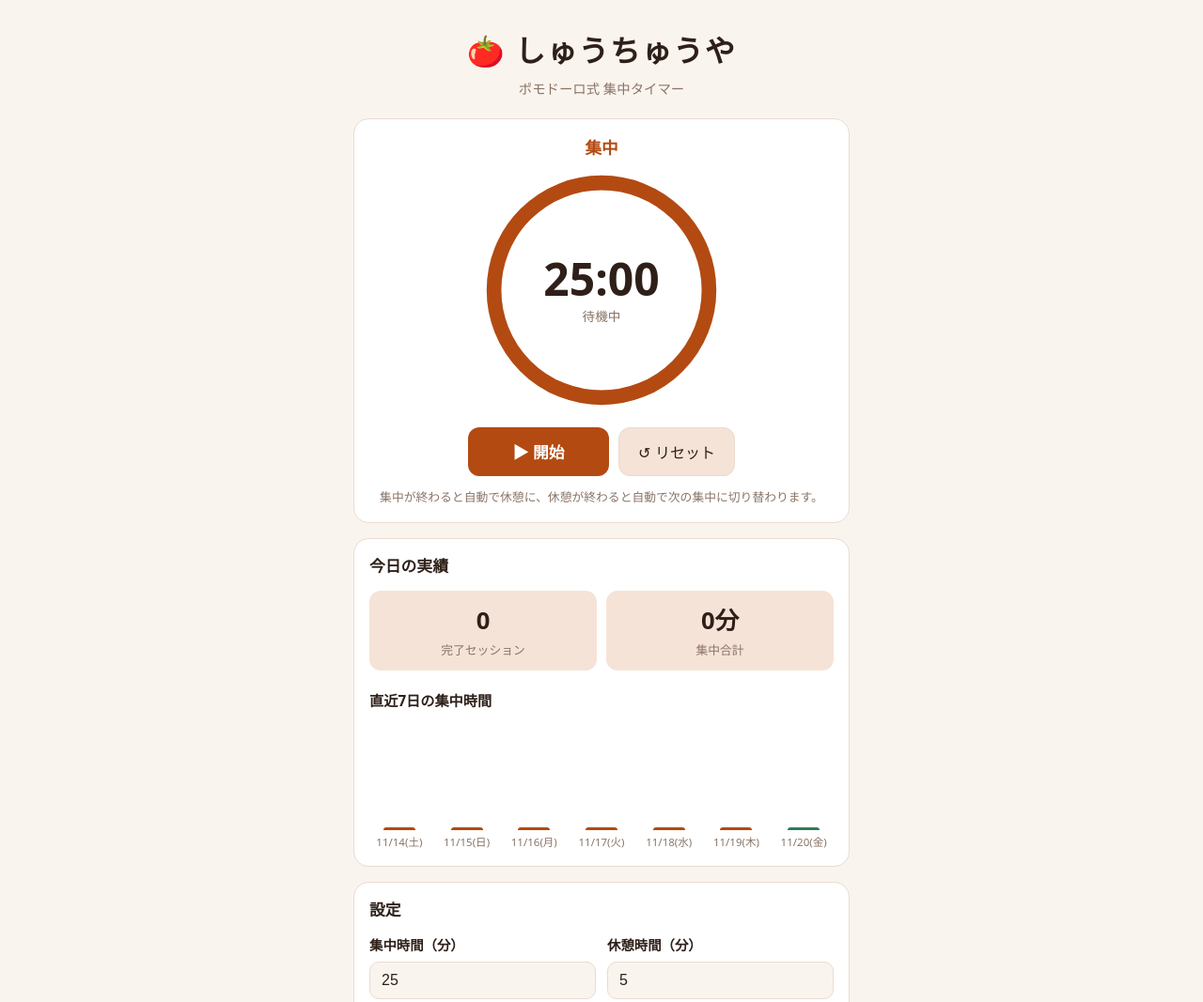
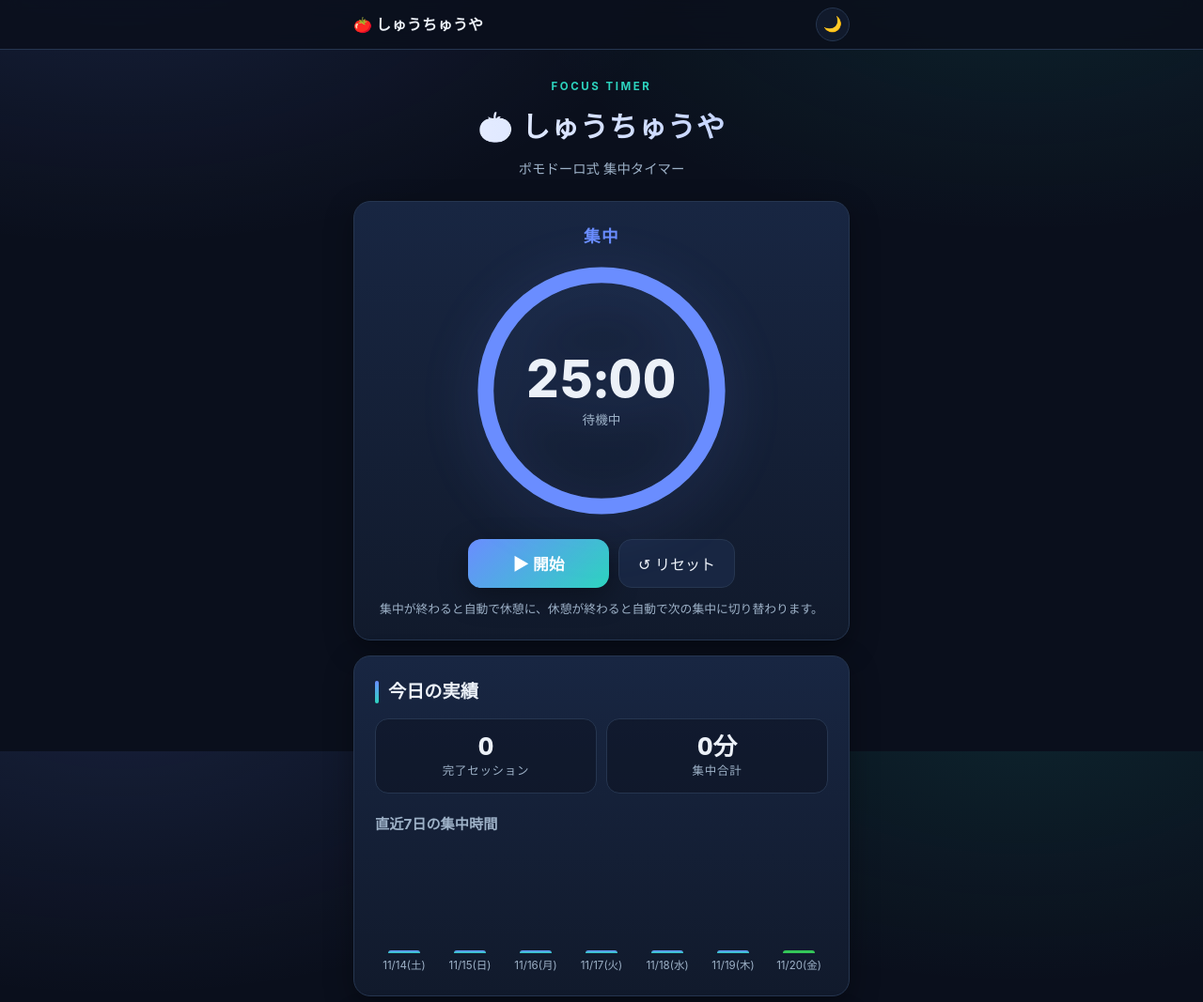
Before and after one commit to mabu-works/shuchuya, a plain HTML site: page index.html in a window 1280 px wide. Shown: the top 1067 px of the page at 94% size. Drawn offline with Linux system fonts and the light colour scheme.

Commit message:
再設計: ダーク/ライトテーマ切替と統一パレットを反映

```diff
--- a/app.js
+++ b/app.js
@@ -308,3 +308,28 @@ workInput.value = String(settings.work);
 breakInput.value = String(settings.break);
 updateUI();
 renderStats();
+
+/* ---------- テーマ切り替え ---------- */
+
+(function initTheme() {
+  var root = document.documentElement;
+  if (!root || !root.getAttribute || !root.setAttribute) return;
+  function apply(theme) {
+    root.setAttribute("data-theme", theme);
+    var btn = document.getElementById("themeToggle");
+    if (btn) btn.textContent = theme === "light" ? "☀️" : "🌙";
+  }
+  var current = root.getAttribute("data-theme");
+  if (current !== "light" && current !== "dark") {
+    try { current = localStorage.getItem("shuchuya-theme"); } catch (e) { current = null; }
+  }
+  apply(current === "light" ? "light" : "dark");
+  var btn = document.getElementById("themeToggle");
+  if (btn && btn.addEventListener) {
+    btn.addEventListener("click", function () {
+      var next = root.getAttribute("data-theme") === "light" ? "dark" : "light";
+      apply(next);
+      try { localStorage.setItem("shuchuya-theme", next); } catch (e) { /* 保存できなくても切り替え自体は有効 */ }
+    });
+  }
+})();
--- a/index.html
+++ b/index.html
@@ -3,16 +3,34 @@
 <head>
 <meta charset="UTF-8">
 <meta name="viewport" content="width=device-width, initial-scale=1.0, viewport-fit=cover">
-<meta name="theme-color" content="#b34a12">
+<meta name="theme-color" content="#0a0f1c">
 <meta name="description" content="ポモドーロ式の集中タイマー。集中と休憩を自動で切り替え、今日の実績と直近7日の統計を表示します。">
 <title>しゅうちゅうや｜集中タイマー</title>
 <link rel="manifest" href="manifest.webmanifest">
 <link rel="icon" href="icons/icon-192.png">
 <link rel="apple-touch-icon" href="icons/icon-192.png">
+<script>
+try {
+  var savedTheme = localStorage.getItem("shuchuya-theme");
+  if (savedTheme === "light" || savedTheme === "dark") {
+    document.documentElement.setAttribute("data-theme", savedTheme);
+  }
+} catch (e) { /* テーマ保存が使えない環境ではダークを既定にする */ }
+</script>
 <link rel="stylesheet" href="style.css">
 </head>
 <body>
-<header>
+<nav class="topbar">
+  <div class="wrap topbar-in">
+    <a class="brand" href="#top">🍅 しゅうちゅうや</a>
+    <span class="topbar-links">
+      <button type="button" class="theme-toggle" id="themeToggle" aria-label="テーマ切り替え">🌙</button>
+    </span>
+  </div>
+</nav>
+
+<header class="site-header" id="top">
+  <p class="eyebrow">FOCUS TIMER</p>
   <h1>🍅 しゅうちゅうや</h1>
   <p class="subtitle">ポモドーロ式 集中タイマー</p>
 </header>
@@ -69,7 +87,7 @@
   </section>
 </main>
 
-<footer>
+<footer class="site-footer">
   <p>しゅうちゅうや ― ポモドーロ・テクニックで集中をサポート</p>
 </footer>
 
--- a/style.css
+++ b/style.css
@@ -1,60 +1,132 @@
 :root {
-  --bg: #faf4ef;
-  --surface: #ffffff;
-  --text: #2e2019;
-  --muted: #8a7466;
-  --accent: #b34a12;
+  --bg: #0a0f1c;
+  --panel: #111a2c;
+  --panel-2: #182642;
+  --border: #263650;
+  --text: #ecf1f8;
+  --muted: #9db1c7;
+  --accent: #6a8dff;
+  --accent-2: #2dd4bf;
+  --ok: #34c759;
+  --warn: #ffb84d;
+  --down: #ff6b6b;
+  --shadow: 0 10px 30px rgba(0, 0, 0, 0.35);
+  --tile-bg: rgba(10, 15, 28, 0.45);
+  --bar-bg: rgba(10, 15, 28, 0.82);
+  /* 互換エイリアス（従来の変数名） */
+  --surface: var(--panel);
   --accent-contrast: #ffffff;
-  --accent-soft: #f6e3d7;
-  --break-color: #2e7d5b;
-  --border: #eadbd0;
-  --track: #efdfd2;
+  --accent-soft: var(--panel-2);
+  --break-color: var(--accent-2);
+  --track: #263650;
+  color-scheme: dark;
 }
-
-@media (prefers-color-scheme: dark) {
-  :root {
-    --bg: #171110;
-    --surface: #231a17;
-    --text: #f3e9e2;
-    --muted: #b39c8e;
-    --accent: #e07a3f;
-    --accent-contrast: #2a1503;
-    --accent-soft: #3a271c;
-    --break-color: #4cb08a;
-    --border: #3d2c24;
-    --track: #402e25;
-  }
+:root[data-theme="light"] {
+  --bg: #f3f5fa;
+  --panel: #ffffff;
+  --panel-2: #edf1f8;
+  --border: #d5dfec;
+  --text: #17263e;
+  --muted: #5b6f88;
+  --shadow: 0 8px 24px rgba(30, 50, 90, 0.10);
+  --tile-bg: rgba(255, 255, 255, 0.65);
+  --bar-bg: rgba(243, 245, 250, 0.88);
+  --track: #d5dfec;
+  color-scheme: light;
 }
 
 * { box-sizing: border-box; }
-
+html, body { margin: 0; padding: 0; }
+html { scroll-behavior: smooth; }
 body {
-  margin: 0;
-  font-family: "Hiragino Kaku Gothic ProN", "Hiragino Sans", "Noto Sans JP",
-    "Yu Gothic UI", "Yu Gothic", Meiryo, system-ui, sans-serif;
-  background: var(--bg);
+  background:
+    radial-gradient(900px 480px at 85% -5%, rgba(45, 212, 191, 0.10) 0%, transparent 60%),
+    radial-gradient(1100px 620px at 10% -10%, rgba(106, 141, 255, 0.14) 0%, transparent 55%),
+    var(--bg);
+  background-attachment: fixed;
   color: var(--text);
-  line-height: 1.6;
+  font-family: -apple-system, BlinkMacSystemFont, "Hiragino Kaku Gothic ProN",
+    "Hiragino Sans", "Noto Sans JP", "Yu Gothic", sans-serif;
+  line-height: 1.65;
+  -webkit-font-smoothing: antialiased;
   -webkit-text-size-adjust: 100%;
 }
+.wrap { max-width: 560px; margin: 0 auto; padding: 0 16px; }
 
-header {
-  text-align: center;
-  padding: 28px 16px 8px;
+/* ---------- トップバー ---------- */
+.topbar {
+  position: sticky;
+  top: 0;
+  z-index: 50;
+  background: var(--bar-bg);
+  -webkit-backdrop-filter: blur(10px);
+  backdrop-filter: blur(10px);
+  border-bottom: 1px solid var(--border);
+}
+.topbar-in {
+  display: flex;
+  align-items: center;
+  gap: 14px;
+  min-height: 52px;
+}
+.brand {
+  color: var(--text);
+  font-weight: 800;
+  text-decoration: none;
+  letter-spacing: 0.02em;
+  white-space: nowrap;
+}
+.topbar-links {
+  margin-left: auto;
+  display: inline-flex;
+  align-items: center;
+  gap: 16px;
+}
+.theme-toggle {
+  background: var(--panel);
+  border: 1px solid var(--border);
+  border-radius: 999px;
+  width: 36px; height: 36px;
+  font-size: 1rem;
+  cursor: pointer;
+  color: var(--text);
+  line-height: 1;
 }
 
-header h1 {
+/* ---------- ヘッダー ---------- */
+.site-header {
+  text-align: center;
+  padding: 30px 16px 10px;
+}
+.eyebrow {
+  color: var(--accent-2);
+  letter-spacing: 0.22em;
+  font-size: 0.72rem;
+  font-weight: 700;
+  margin: 0 0 8px;
+}
+.site-header h1 {
+  margin: 0 0 8px;
+  font-size: 1.9rem;
+  letter-spacing: 0.02em;
+  background: linear-gradient(92deg, #ffffff 20%, #b9ccff 70%, #8ef0dd 100%);
+  -webkit-background-clip: text;
+  background-clip: text;
+  -webkit-text-fill-color: transparent;
+  color: transparent;
+}
+:root[data-theme="light"] .site-header h1 {
+  background: linear-gradient(92deg, #17263e 20%, #3355aa 70%, #0f766e 100%);
+  -webkit-background-clip: text;
+  background-clip: text;
+}
+.subtitle {
   margin: 0;
-  font-size: 2rem;
-  letter-spacing: 0.05em;
-}
-
-.subtitle {
-  margin: 4px 0 0;
   color: var(--muted);
   font-size: 0.9rem;
 }
 
+/* ---------- レイアウト / パネル ---------- */
 main {
   max-width: 560px;
   margin: 0 auto;
@@ -63,61 +135,66 @@ main {
   flex-direction: column;
   gap: 16px;
 }
-
 .panel {
-  background: var(--surface);
+  background: linear-gradient(180deg, var(--panel-2), var(--panel));
   border: 1px solid var(--border);
-  border-radius: 16px;
-  padding: 16px;
+  border-radius: 18px;
+  padding: 22px;
+  box-shadow: var(--shadow);
 }
-
 .panel h2 {
+  position: relative;
+  padding-left: 14px;
   margin: 0 0 12px;
-  font-size: 1.05rem;
+  font-size: 1.2rem;
 }
-
+.panel h2::before {
+  content: "";
+  position: absolute;
+  left: 0; top: 0.18em; bottom: 0.18em;
+  width: 4px;
+  border-radius: 2px;
+  background: linear-gradient(180deg, var(--accent), var(--accent-2));
+}
 .panel h3 {
   margin: 20px 0 8px;
   font-size: 0.95rem;
+  color: var(--muted);
 }
 
+/* ---------- タイマー ---------- */
 .timer-panel { text-align: center; }
-
 .phase-label {
-  margin: 0 0 8px;
+  margin: 0 0 10px;
   font-size: 1.1rem;
-  font-weight: 700;
+  font-weight: 800;
+  letter-spacing: 0.08em;
   color: var(--accent);
 }
-
 .phase-label.break { color: var(--break-color); }
 
 .ring-wrap {
   position: relative;
-  width: min(260px, 72vw);
+  width: min(280px, 74vw);
   margin: 0 auto;
+  filter: drop-shadow(0 12px 28px rgba(106, 141, 255, 0.22));
 }
-
 .ring {
   width: 100%;
   height: auto;
   display: block;
   transform: rotate(-90deg);
 }
-
 .ring circle {
   fill: none;
   stroke-width: 12;
 }
-
 .ring-bg { stroke: var(--track); }
-
 .ring-fg {
   stroke: var(--accent);
   stroke-linecap: round;
   transition: stroke-dashoffset 0.3s linear, stroke 0.3s;
 }
-
 .ring-fg.break { stroke: var(--break-color); }
 
 .time-display {
@@ -129,14 +206,13 @@ main {
   justify-content: center;
   gap: 2px;
 }
-
 #timeText {
-  font-size: 3rem;
-  font-weight: 700;
+  font-size: 3.4rem;
+  font-weight: 800;
   font-variant-numeric: tabular-nums;
   line-height: 1.1;
+  letter-spacing: 0.02em;
 }
-
 .state-text {
   font-size: 0.85rem;
   color: var(--muted);
@@ -146,63 +222,70 @@ main {
   display: flex;
   gap: 10px;
   justify-content: center;
-  margin-top: 16px;
+  margin-top: 18px;
+  flex-wrap: wrap;
 }
-
 .primary-btn {
   padding: 13px 28px;
   font-size: 1.05rem;
   font-weight: 700;
   color: var(--accent-contrast);
-  background: var(--accent);
+  background: linear-gradient(135deg, var(--accent), var(--accent-2));
   border: none;
-  border-radius: 12px;
+  border-radius: 14px;
   cursor: pointer;
   min-width: 150px;
+  box-shadow: var(--shadow);
+  transition: transform 0.15s ease, opacity 0.15s ease;
 }
-
+.primary-btn:hover { transform: translateY(-1px); }
 .primary-btn:active { opacity: 0.85; }
-
 .ghost-btn {
   padding: 13px 20px;
   font-size: 1rem;
   color: var(--text);
-  background: var(--accent-soft);
+  background: var(--panel-2);
   border: 1px solid var(--border);
-  border-radius: 12px;
+  border-radius: 14px;
   cursor: pointer;
+  transition: border-color 0.15s ease, transform 0.15s ease;
 }
-
+.ghost-btn:hover { border-color: var(--accent-2); transform: translateY(-1px); }
+button:focus-visible, a:focus-visible, input:focus-visible {
+  outline: 2px solid var(--accent);
+  outline-offset: 2px;
+}
 .hint {
   font-size: 0.8rem;
   color: var(--muted);
   margin: 12px 0 0;
 }
 
+/* ---------- 今日の実績 / 統計 ---------- */
 .today-stats {
   display: grid;
   grid-template-columns: 1fr 1fr;
   gap: 10px;
 }
-
 .stat-box {
-  background: var(--accent-soft);
-  border-radius: 12px;
-  padding: 12px;
+  background: var(--tile-bg);
+  border: 1px solid var(--border);
+  border-radius: 14px;
+  padding: 12px 14px;
   text-align: center;
   display: flex;
   flex-direction: column;
 }
-
 .stat-num {
   font-size: 1.6rem;
-  font-weight: 700;
+  font-weight: 800;
   font-variant-numeric: tabular-nums;
+  line-height: 1.3;
 }
-
 .stat-label {
-  font-size: 0.8rem;
+  font-size: 0.78rem;
   color: var(--muted);
+  letter-spacing: 0.06em;
 }
 
 .week-chart {
@@ -213,7 +296,6 @@ main {
   height: 140px;
   padding-top: 18px;
 }
-
 .bar-col {
   display: flex;
   flex-direction: column;
@@ -223,36 +305,32 @@ main {
   gap: 4px;
   position: relative;
 }
-
 .bar-value {
   font-size: 0.7rem;
   color: var(--muted);
   font-variant-numeric: tabular-nums;
   white-space: nowrap;
 }
-
 .bar {
   width: 70%;
   max-width: 34px;
   min-height: 3px;
-  background: var(--accent);
+  background: linear-gradient(180deg, var(--accent), var(--accent-2));
   border-radius: 6px 6px 0 0;
 }
-
-.bar.today { background: var(--break-color); }
-
+.bar.today { background: var(--ok); }
 .bar-label {
   font-size: 0.72rem;
   color: var(--muted);
   white-space: nowrap;
 }
 
+/* ---------- 設定 ---------- */
 .settings-grid {
   display: grid;
   grid-template-columns: 1fr 1fr;
   gap: 12px;
 }
-
 .settings-grid label {
   display: flex;
   flex-direction: column;
@@ -260,20 +338,31 @@ main {
   font-size: 0.9rem;
   font-weight: 600;
 }
-
 .settings-grid input {
   padding: 10px 12px;
   font-size: 1rem;
   border: 1px solid var(--border);
-  border-radius: 10px;
+  border-radius: 12px;
   background: var(--bg);
   color: var(--text);
   width: 100%;
+  font-variant-numeric: tabular-nums;
 }
+:root[data-theme="light"] .settings-grid input { background: var(--panel-2); }
 
-footer {
+/* ---------- フッター ---------- */
+.site-footer, footer {
   text-align: center;
-  padding: 8px 16px 32px;
+  padding: 14px 16px 30px;
   color: var(--muted);
   font-size: 0.8rem;
+  max-width: 560px;
+  margin: 10px auto 0;
+  border-top: 1px solid var(--border);
 }
+.site-footer p, footer p { margin: 0; }
+
+@media (prefers-reduced-motion: reduce) {
+  html { scroll-behavior: auto; }
+  .primary-btn, .ghost-btn { transition: none; }
+}
--- a/sw.js
+++ b/sw.js
@@ -1,4 +1,4 @@
-const CACHE_NAME = "shuchuya-v1";
+const CACHE_NAME = "shuchuya-v2";
 const ASSETS = [
   "./",
   "./index.html",
```
Also changed, not shown: 1 other file.
